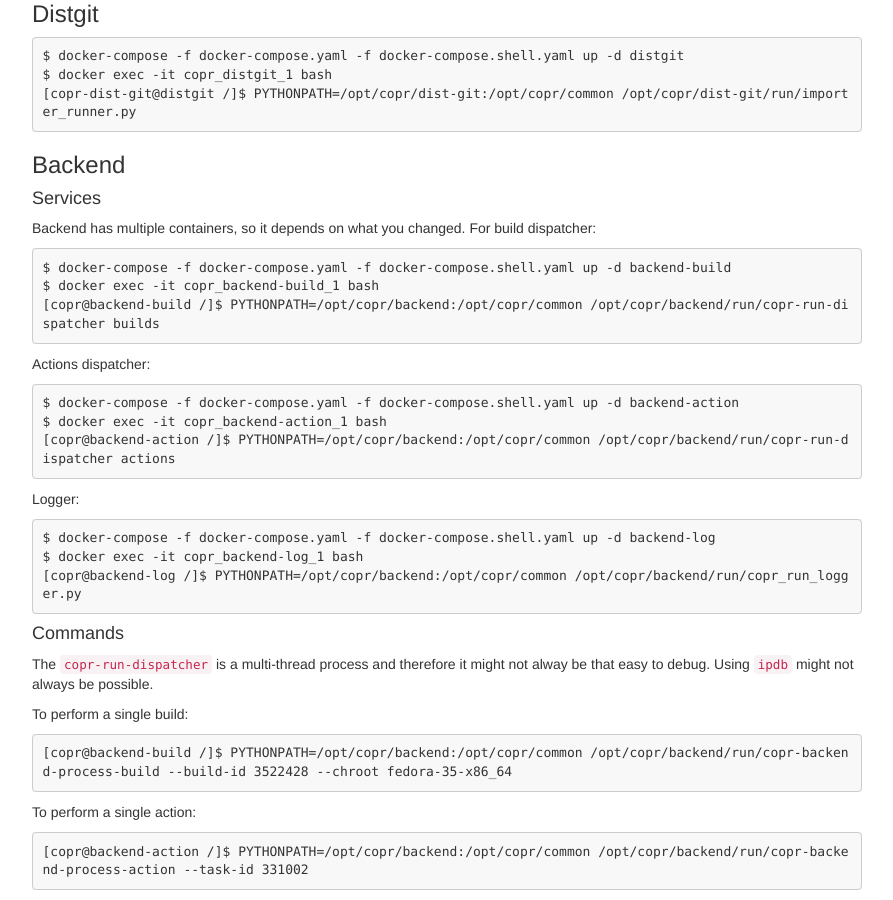
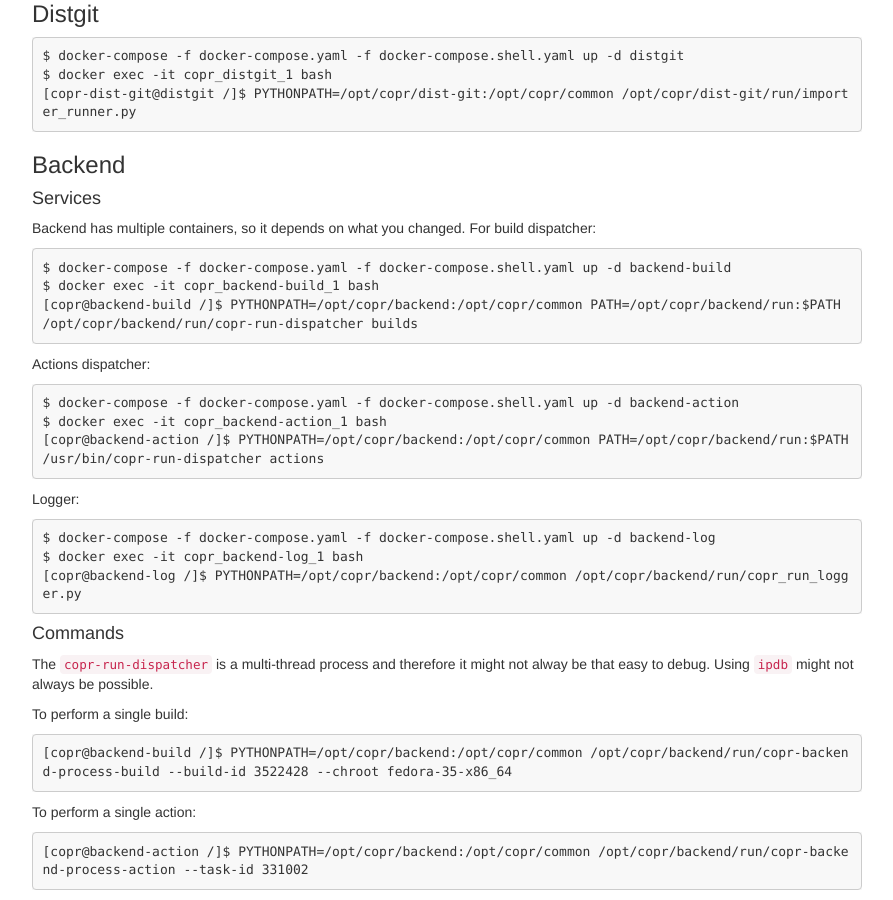
Before and after one commit to FrostyX/frostyx.github.io, a Jekyll site: the page built from _posts/2020-12-31-copr-docker-compose-without-supervisord.md, in a window 1280 px wide and 900 px high, scrolled down 1991 px. Shown: the whole window, without its empty margins (193-1086 px from the left). Built offline with Jekyll 4.4.1, drawn with Linux system fonts in a browser that asks for light colours; nearby versions of some CDN libraries; comment, search, counter and statistics services are not loaded.

Commit message:
Fix backend daemons commands

````diff
--- a/_posts/2020-12-31-copr-docker-compose-without-supervisord.md
+++ b/_posts/2020-12-31-copr-docker-compose-without-supervisord.md
@@ -150,7 +150,7 @@
 ```
 $ docker-compose -f docker-compose.yaml -f docker-compose.shell.yaml up -d backend-build
 $ docker exec -it copr_backend-build_1 bash
-[copr@backend-build /]$ PYTHONPATH=/opt/copr/backend:/opt/copr/common /opt/copr/backend/run/copr-run-dispatcher builds
+[copr@backend-build /]$ PYTHONPATH=/opt/copr/backend:/opt/copr/common PATH=/opt/copr/backend/run:$PATH /opt/copr/backend/run/copr-run-dispatcher builds
 ```
 
 Actions dispatcher:
@@ -158,7 +158,7 @@
 ```
 $ docker-compose -f docker-compose.yaml -f docker-compose.shell.yaml up -d backend-action
 $ docker exec -it copr_backend-action_1 bash
-[copr@backend-action /]$ PYTHONPATH=/opt/copr/backend:/opt/copr/common /opt/copr/backend/run/copr-run-dispatcher actions
+[copr@backend-action /]$ PYTHONPATH=/opt/copr/backend:/opt/copr/common PATH=/opt/copr/backend/run:$PATH /usr/bin/copr-run-dispatcher actions
 ```
 
 Logger:
````
